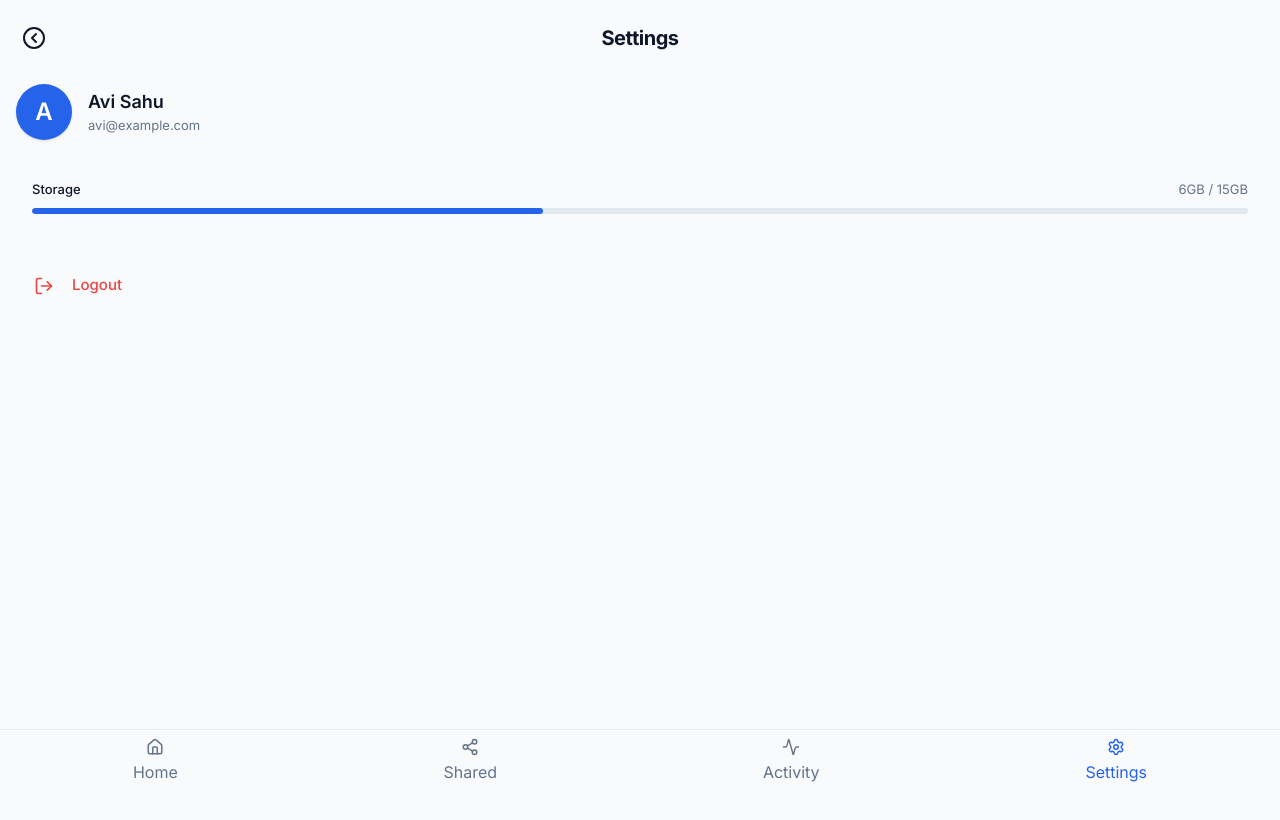
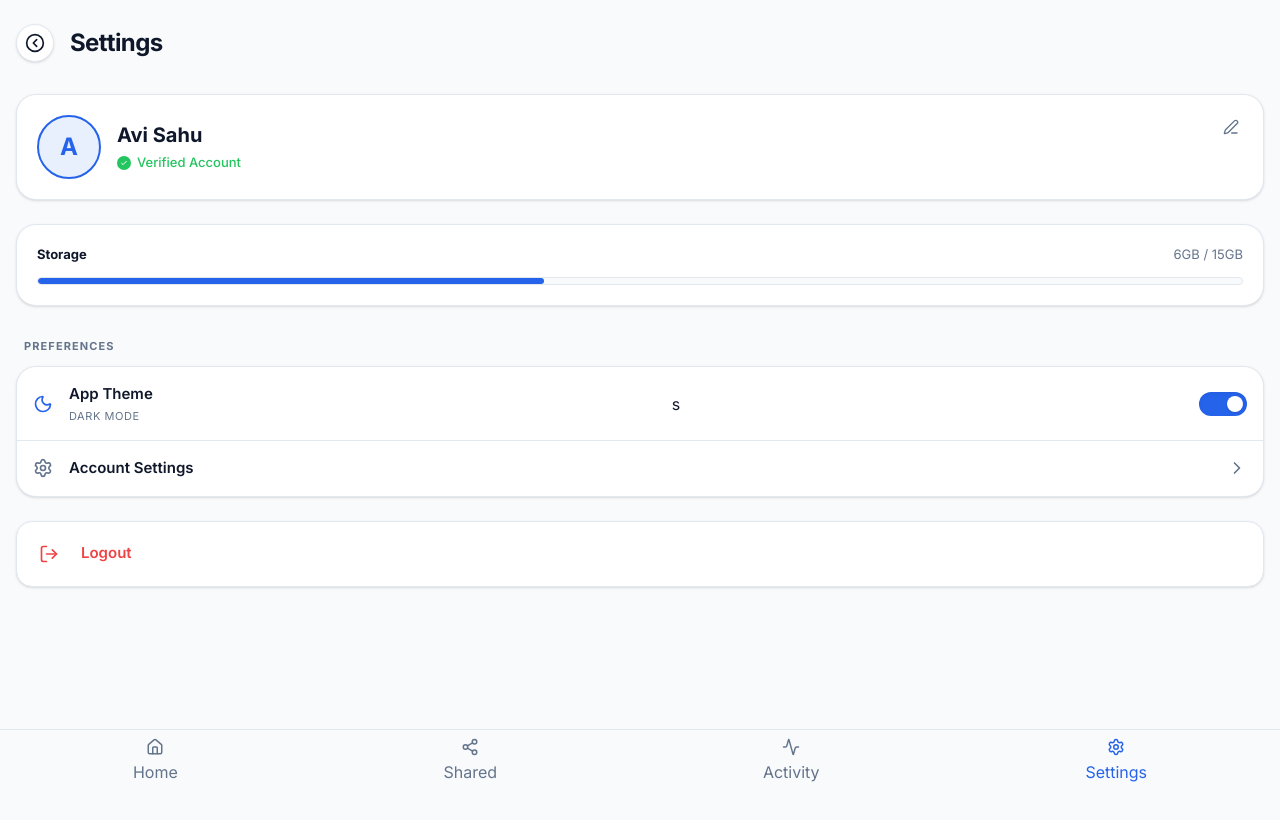
Before and after one commit to Avi-0009/distributed-file-storage-frontend, a React (Vite) app: page /settings in a window 1280 px wide. Shown: the top 820 px of the page. Built offline with nearby package versions, Linux system fonts and the light colour scheme.

Commit message:
mocks data perfectly placed in settings page

```diff
--- a/src/pages/Dashboard.tsx
+++ b/src/pages/Dashboard.tsx
@@ -19,7 +19,7 @@ const Dashboard = () => {
       {/* Quota */}
       <div className="flex justify-between items-center text-4 font-medium text-foreground mb-1">
         <span>Storage</span>
-        <span className="text-muted-foreground font-normal">6.2GB / 15GB</span>
+        <span className="text-sm text-muted-foreground font-normal">6.2GB / 15GB</span>
       </div>
 
       <div className="w-full h-1.5 bg-border rounded-full overflow-hidden mb-3.5">
--- a/src/pages/Settings.tsx
+++ b/src/pages/Settings.tsx
@@ -1,4 +1,4 @@
-import { CircleChevronLeft, LogOut } from 'lucide-react';
+import { ChevronRight, CircleChevronLeft, LogOut, Moon, PenLine, SettingsIcon } from 'lucide-react';
 import { useNavigate } from 'react-router-dom';
 
 const Settings = () => {
@@ -9,52 +9,98 @@ const Settings = () => {
     }
 
   return (
-    <div className="p-4 min-h-screen bg-background pb-24 overflow-x-hidden">
+    <div className="p-4 min-h-screen bg-background pb-24">
 
-        <div className="relative flex items-center justify-center mb-8 mt-2">
+        <div className="flex items-center gap-4 mb-8 mt-2">
             <button
                 onClick={() => navigate(-1)}
-                className="absolute left-0 p-1.5 rounded-lg hover:bg-muted text-foreground transition-colors"
+                className="p-2 rounded-full bg-card border border-border hover:bg-muted text-foreground transition-colors flex items-center justify-center shadow-sm"
             >
-                <CircleChevronLeft className="w-6 h-6"/>
+                <CircleChevronLeft className="w-5 h-5"/>
             </button>
-            <h1 className="text-xl font-bold text-foreground tracking-tight">Settings</h1>
+            <h1 className="text-2xl font-bold text-foreground tracking-tight">Settings</h1>
         </div>
 
         {/* Profile Header */}
-        <div className="flex items-center gap-4 mb-6">
-            <div className="w-14 h-14 rounded-full bg-primary flex items-center justify-center text-2xl text-white font-semibold shadow-sm shrink-0">
-                A
-            </div>
-            <div className="flex-1 min-w-0">
-                <div className="font-semibold text-lg text-foreground truncate">Avi Sahu</div>
-                <div className="text-[13px] text-muted-foreground truncate">avi@example.com</div>
+        <div className="bg-card border border-border rounded-[20px] p-5 mb-6 shadow-sm relative">
+            <button className="absolute top-4 right-4 p-2 rounded-full bg-muted/50 text-muted-foreground hover:text-foreground hover:bg-muted transition-colors">
+                <PenLine className="w-4 h-4" />
+            </button>
+
+            <div className="flex items-center gap-4">
+                <div className="w-16 h-16 rounded-full bg-primary/10 border-2 border-primary flex items-center justify-center shrink-0">
+                    <span className="text-2xl text-primary font-bold">A</span>
+                </div>
+                <div className="flex-1 min-w-0 pr-8">
+                    <h2 className="text-xl font-bold text-foreground truncate">Avi Sahu</h2>
+                    <div className="flex items-center gap-1.5 mt-1">
+                        <span className="w-3.5 h-3.5 rounded-full bg-success flex items-center justify-center">
+                            <svg className="w-2 h-2 text-white" fill="none" viewBox="0 0 24 24" stroke="currentColor" strokeWidth={3}>
+                                <path strokeLinecap="round" strokeLinejoin="round" d="M5 13l4 4L19 7" />
+                            </svg>
+                        </span>
+                        <span className="text-[13px] text-success font-medium truncate">Verified Account</span>
+                    </div>
+                </div>
             </div>
         </div>
 
         {/* Storage Card */}
-        <div className="bg-muted rounded-xl p-4 mb-6">
-            <div className="flex justify-between items-center text-[13px] font-medium text-foreground mb-2">
+        <div className="bg-card border border-border rounded-[20px] bg-muted p-5 mb-8 shadow-sm">
+            <div className="flex justify-between items-center text-[13px] font-bold text-foreground mb-3">
                 <span>Storage</span>
                 <span className="text-muted-foreground font-normal">6GB / 15GB</span>
             </div>
-            <div className="w-full h-1.5 bg-border rounded-full overflow-hidden">
+            <div className="w-full h-2 bg-background border border-border rounded-full overflow-hidden">
                 <div className="h-full bg-primary w-[42%] rounded-full"></div>
             </div>
         </div>
 
-        {/* Settings Options */}
-        <div className="flex flex-col">
+        {/* Preferences Section */}
+        <div className="mb-6">
+            <h3 className="text-[11px] font-bold text-muted-foreground uppercase tracking-widest mb-3 ml-2">
+                Preferences
+            </h3>
+
+            <div className="bg-card border border-border rounded-[20px] overflow-hidden shadow-sm flex flex-col">
+
+                {/* Theme */}
+                <div className="flex items-center justify-between p-4 border-b border-border">
+                    <div className="flex items-center gap-4">
+                        <Moon className="w-5 h-5 text-primary" />
+                        <div>
+                            <div className="font-semibold text-foreground text-[15px]">App Theme</div>
+                            <div className="text-[11px] text-muted-foreground uppercase tracking-wider mt-0.5">Dark Mode</div>
+                        </div>
+                    </div>
+                    s
+                    <div className="w-12 h-6 bg-primary rounded-full relative flex items-center cursor-pointer shadow-inner">
+                        <div className="w-4 h-4 bg-white rounded-full absolute right-1 shadow-sm"></div>
+                    </div>
+                </div>
+
+                {/* Account Settings */}
+                <div className="flex items-center justify-between p-4 cursor-pointer hover:bg-muted/30 transition-colors">
+                    <div className="flex items-center gap-4">
+                        <SettingsIcon className="w-5 h-5 text-muted-foreground" />
+                        <div className="font-semibold text-foreground text-[15px]">Account Settings</div>
+                    </div>
+                    <ChevronRight className="w-5 h-5 text-muted-foreground" />
+                </div>
+
+            </div>
+        </div>
+
+        {/* Logout */}
+        <div className="bg-card border border-border rounded-2xl overflow-hidden shadow-sm">
             <div
                 onClick={handleLogout}
-                className="flex items-center gap-3 py-3 px-3 cursor-pointer hover:bg-muted/50 transition-colors rounded-lg w-full mt-1"
+                className="flex items-center gap-4 p-4 cursor-pointer hover:bg-danger/10 transition-colors"
             >
                 <span className="w-8 h-8 flex items-center justify-center shrink-0 text-danger">
-                    <LogOut className="w-5 h-5" />
+                    <LogOut className="w-5 h-5 text-danger" />
                 </span>
-                <div className="flex-1 min-w-0">
-                    <div className="text-[15px] font-medium text-danger">Logout</div>
-                </div>
+                <div className="text-[15px] font-semibold text-danger">Logout</div>
             </div>
         </div>
 
--- /dev/null
+++ b/src/pages/auth/Login.tsx
@@ -0,0 +1,8 @@
+
+const Login = () => {
+  return (
+    <div>Login</div>
+  )
+}
+
+export default Login
--- /dev/null
+++ b/src/pages/auth/Register.tsx
@@ -0,0 +1,8 @@
+
+const Register = () => {
+  return (
+    <div>Register</div>
+  )
+}
+
+export default Register
```
